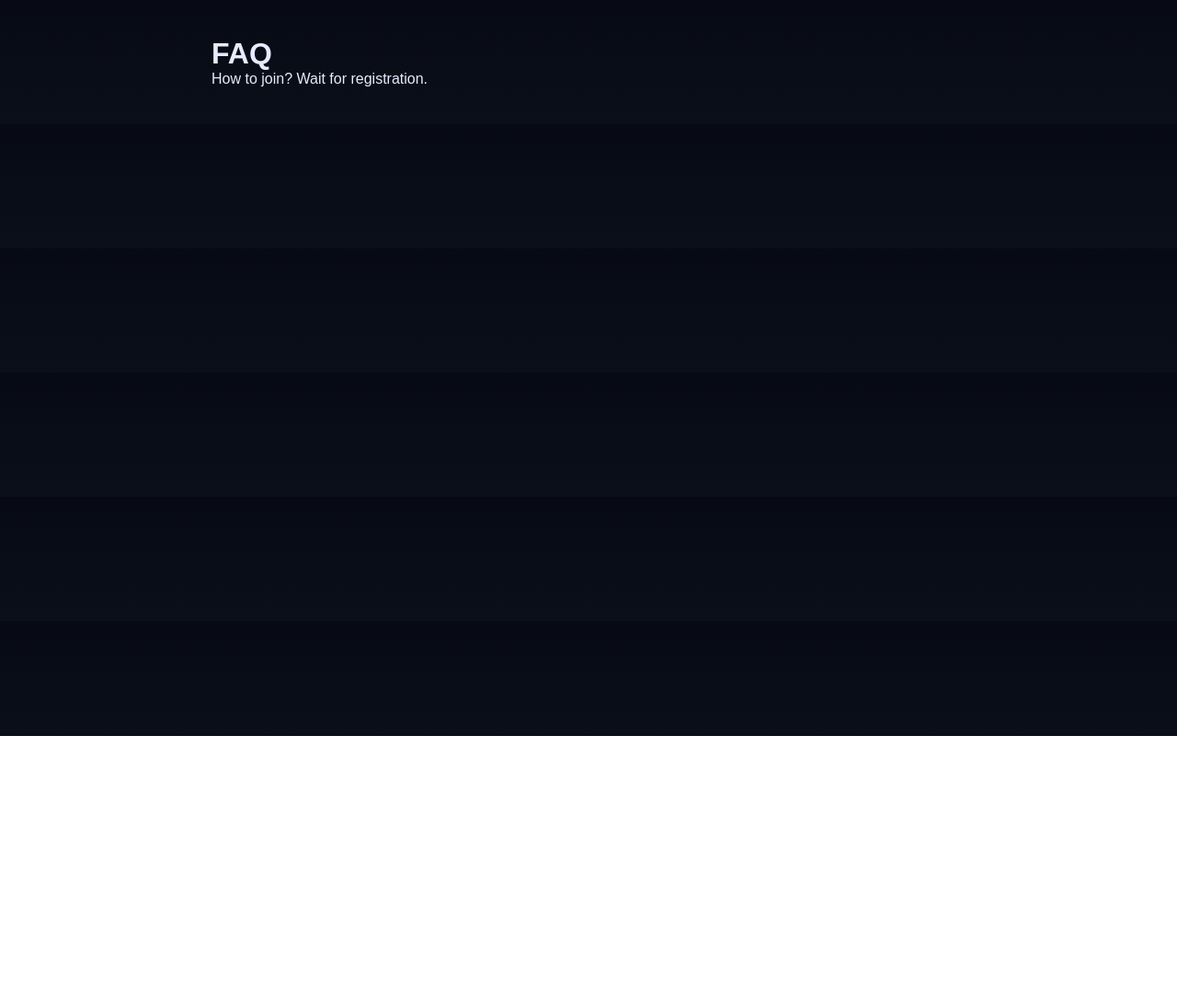
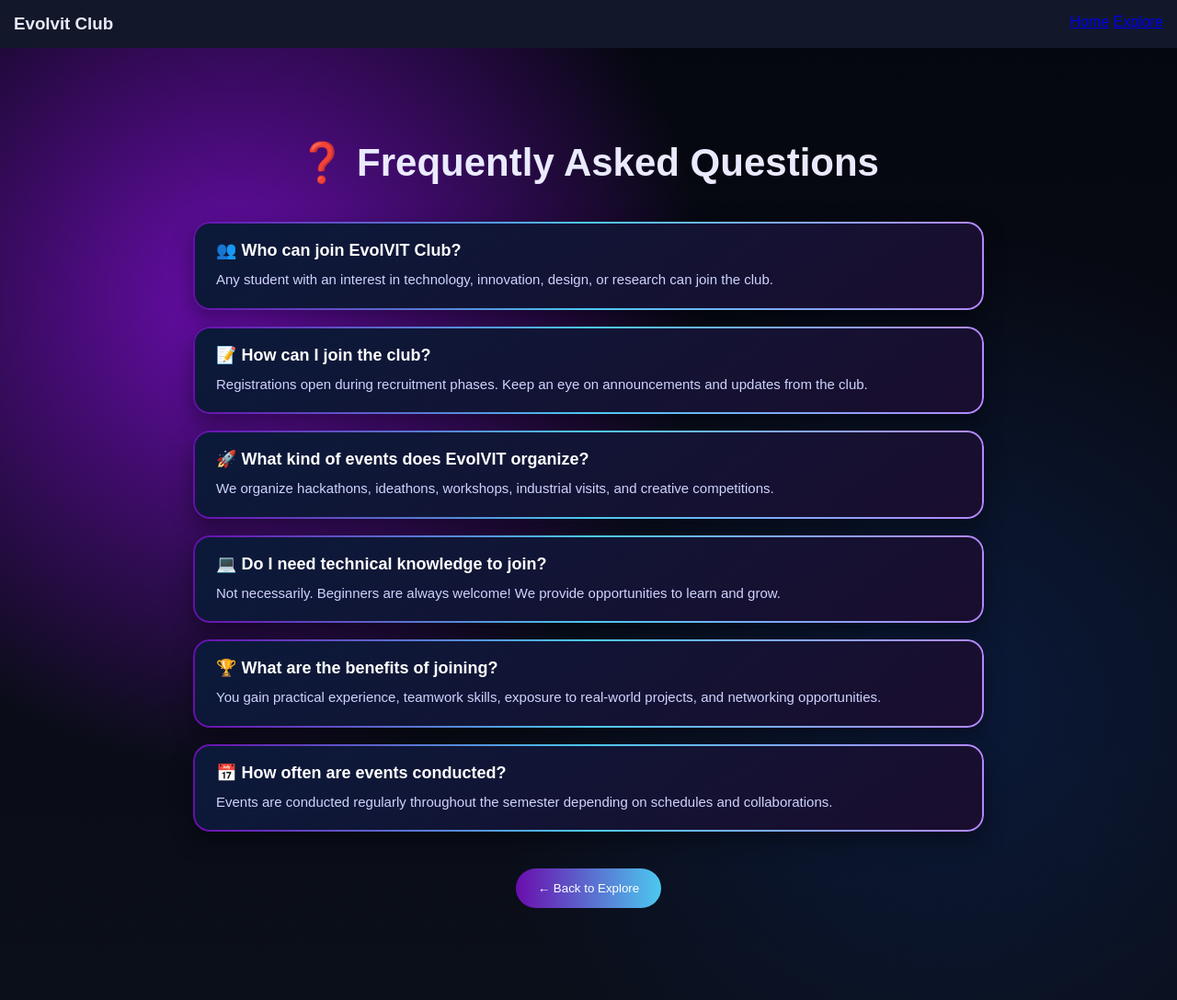
Before and after one commit to Anshima1265/EvolVIT-website, a plain HTML site: page faq.html in a window 1280 px wide. Shown: the whole page at 92% size. Before the commit the page ends 800 px from the top, so only its background shows below. Drawn offline with Linux system fonts and the light colour scheme; files that its build step writes are made by us from their sources.

Commit message:
Enhance FAQ page with new content and styles
Added a styled FAQ section with multiple questions and answers for the Evolvit Club.

```diff
--- a/faq.html
+++ b/faq.html
@@ -1,14 +1,163 @@
 <!DOCTYPE html>
 <html>
 <head>
-<title>FAQ</title>
+<title>FAQ - Evolvit Club</title>
 <link rel="stylesheet" href="css/style.css">
+
+<style>
+
+/* 🌌 BACKGROUND */
+body{
+  background: radial-gradient(circle at 20% 30%, #6a0dad, transparent 40%),
+              radial-gradient(circle at 80% 70%, #0b1a3a, transparent 40%),
+              linear-gradient(180deg,#05070f,#0b0f1a);
+  color:#eaeaff;
+  font-family:'Poppins', sans-serif;
+  margin:0;
+}
+
+/* CONTAINER */
+.container{
+  max-width:900px;
+  margin:auto;
+  padding:100px 20px;
+}
+
+/* TITLE */
+h1{
+  text-align:center;
+  font-size:42px;
+  margin-bottom:40px;
+}
+
+/* FAQ CARD */
+.faq-card{
+  background:linear-gradient(145deg,#0b1a3a,#1a0d2e);
+  padding:20px 25px;
+  border-radius:18px;
+  margin-bottom:18px;
+  position:relative;
+  box-shadow:0 10px 25px rgba(0,0,0,0.4);
+}
+
+/* GLOW BORDER */
+.faq-card::before{
+  content:"";
+  position:absolute;
+  inset:0;
+  border-radius:18px;
+  padding:2px;
+  background:linear-gradient(90deg,#6a0dad,#4cc9f0,#b388ff);
+  -webkit-mask:linear-gradient(#fff 0 0) content-box,linear-gradient(#fff 0 0);
+  -webkit-mask-composite:xor;
+  mask-composite:exclude;
+  pointer-events:none;
+}
+
+/* QUESTION */
+.question{
+  font-size:18px;
+  font-weight:600;
+  color:#ffffff;
+  margin-bottom:8px;
+}
+
+/* ANSWER */
+.answer{
+  font-size:15px;
+  color:#cfd3ff;
+  line-height:1.7;
+}
+
+/* BUTTON */
+.back-btn{
+  display:block;
+  margin:40px auto 0;
+  padding:14px 24px;
+  border:none;
+  border-radius:30px;
+  background:linear-gradient(90deg,#6a0dad,#4cc9f0);
+  color:white;
+  cursor:pointer;
+  transition:0.3s;
+}
+
+.back-btn:hover{
+  transform:scale(1.05);
+}
+
+</style>
 </head>
+
 <body>
 
+<header>
+  <div class="nav">
+    <h3>Evolvit Club</h3>
+    <div class="menu">
+      <a href="index.html">Home</a>
+      <a href="explore.html">Explore</a>
+    </div>
+  </div>
+</header>
+
 <div class="container">
-<h1>FAQ</h1>
-<p>How to join? Wait for registration.</p>
+
+  <h1>❓ Frequently Asked Questions</h1>
+
+  <!-- FAQ 1 -->
+  <div class="faq-card">
+    <div class="question">👥 Who can join EvolVIT Club?</div>
+    <div class="answer">
+      Any student with an interest in technology, innovation, design, or research can join the club.
+    </div>
+  </div>
+
+  <!-- FAQ 2 -->
+  <div class="faq-card">
+    <div class="question">📝 How can I join the club?</div>
+    <div class="answer">
+      Registrations open during recruitment phases. Keep an eye on announcements and updates from the club.
+    </div>
+  </div>
+
+  <!-- FAQ 3 -->
+  <div class="faq-card">
+    <div class="question">🚀 What kind of events does EvolVIT organize?</div>
+    <div class="answer">
+      We organize hackathons, ideathons, workshops, industrial visits, and creative competitions.
+    </div>
+  </div>
+
+  <!-- FAQ 4 -->
+  <div class="faq-card">
+    <div class="question">💻 Do I need technical knowledge to join?</div>
+    <div class="answer">
+      Not necessarily. Beginners are always welcome! We provide opportunities to learn and grow.
+    </div>
+  </div>
+
+  <!-- FAQ 5 -->
+  <div class="faq-card">
+    <div class="question">🏆 What are the benefits of joining?</div>
+    <div class="answer">
+      You gain practical experience, teamwork skills, exposure to real-world projects, and networking opportunities.
+    </div>
+  </div>
+
+  <!-- FAQ 6 -->
+  <div class="faq-card">
+    <div class="question">📅 How often are events conducted?</div>
+    <div class="answer">
+      Events are conducted regularly throughout the semester depending on schedules and collaborations.
+    </div>
+  </div>
+
+  <!-- BACK BUTTON -->
+  <button class="back-btn" onclick="window.location.href='explore.html'">
+    ← Back to Explore
+  </button>
+
 </div>
 
 </body>
```
